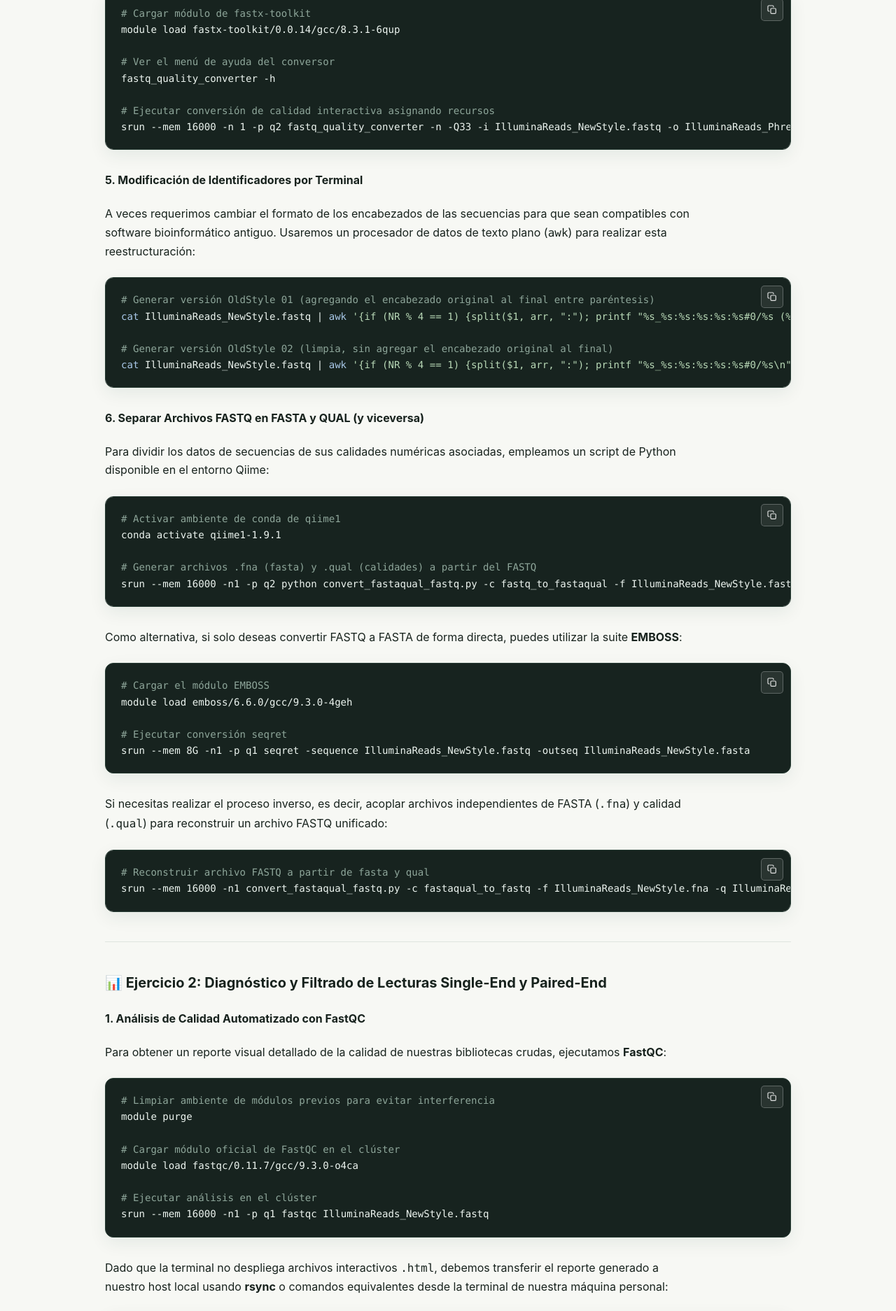
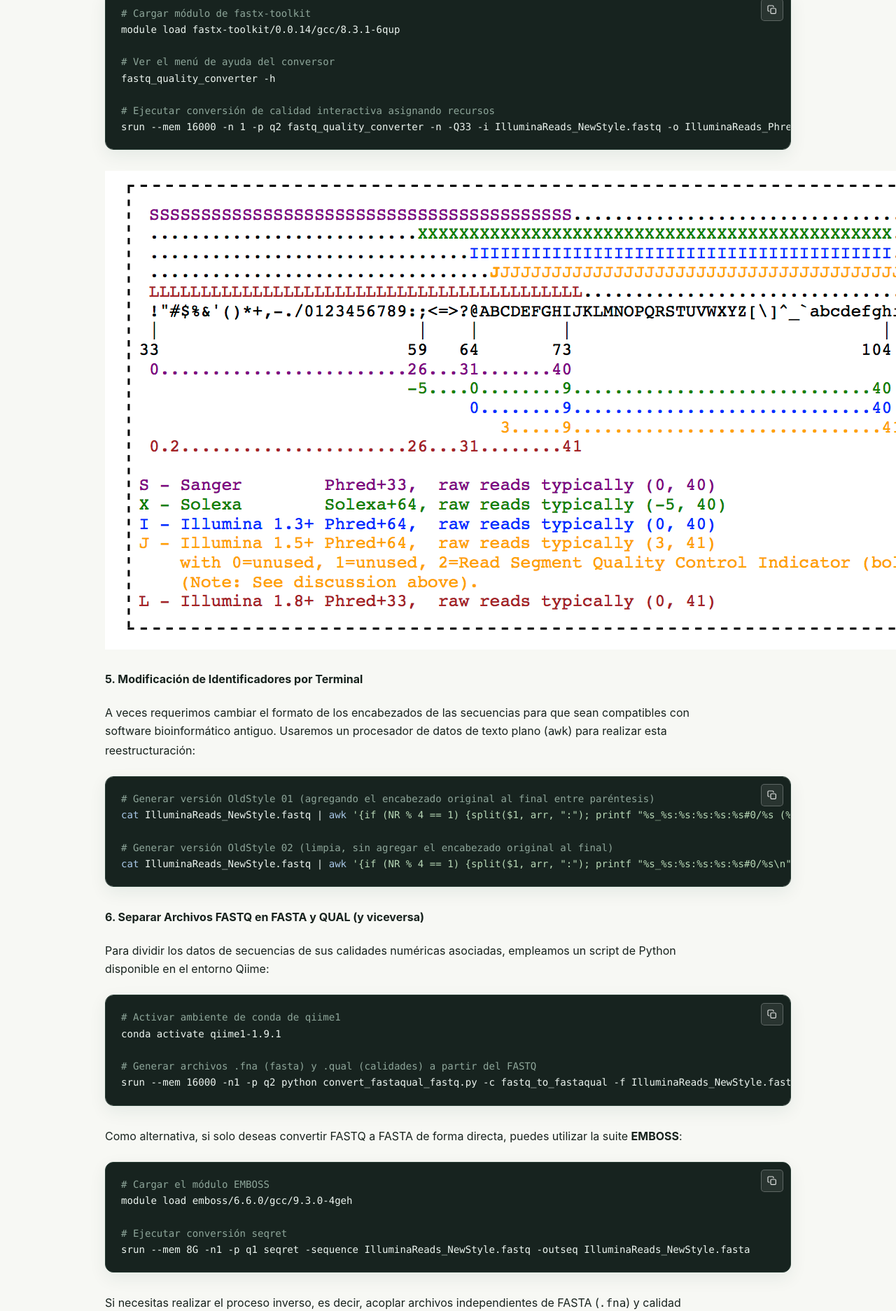
Before and after one commit to vitoem/HBGT_2026, a Jekyll site: the page built from docs/dia-03.md, in a window 1280 px wide. Shown: the part 3437-5310 px from the top of the page at 70% size. Built offline with Jekyll 4.4.1, drawn with Linux system fonts in a browser that asks for light colours.

Commit message:
Add quality score image and identifier modification section
Added a quality score scale image and a section on modifying identifiers using awk.

````diff
--- a/docs/dia-03.md
+++ b/docs/dia-03.md
@@ -104,6 +104,7 @@ fastq_quality_converter -h
 # Ejecutar conversión de calidad interactiva asignando recursos
 srun --mem 16000 -n 1 -p q2 fastq_quality_converter -n -Q33 -i IlluminaReads_NewStyle.fastq -o IlluminaReads_Phred.fastq
 ```
+![Escala de calidad Phred](images/qualityscore.png)
 
 #### 5. Modificación de Identificadores por Terminal
 A veces requerimos cambiar el formato de los encabezados de las secuencias para que sean compatibles con software bioinformático antiguo. Usaremos un procesador de datos de texto plano (`awk`) para realizar esta reestructuración:
````
